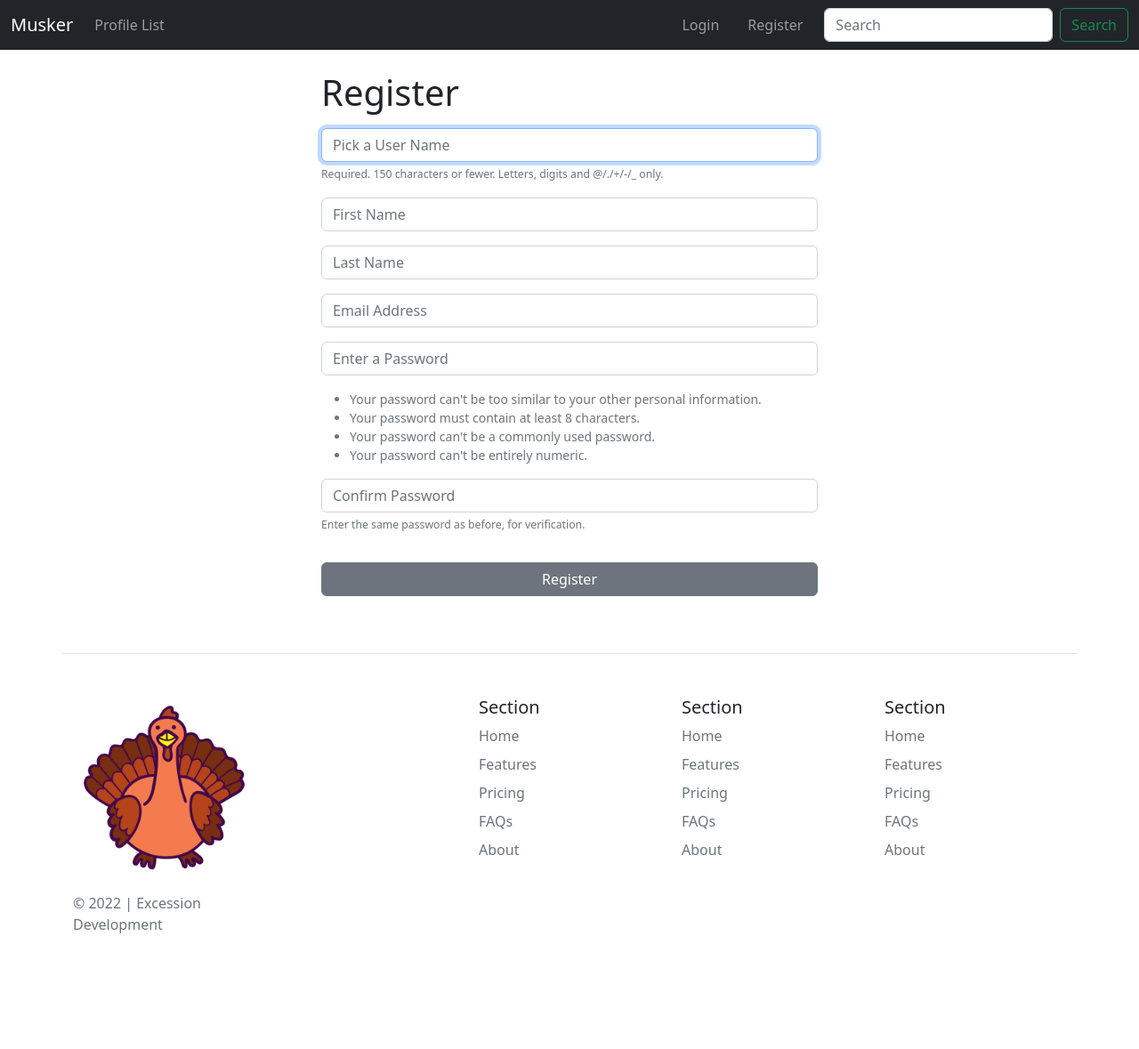
After one commit to drobb2020/django-twitter-clone, a Django app: page /register/ in a window 1280 px wide. The commit adds this page. Shown: the whole page at 89% size. Run offline with Django 3.2, Linux system fonts and the light colour scheme.

Commit message:
registration working

```diff
--- a/musker/social_media/musker/forms.py
+++ b/musker/social_media/musker/forms.py
@@ -1,4 +1,6 @@
 from django import forms
+from django.contrib.auth.forms import UserCreationForm
+from django.contrib.auth.models import User
 from musker.models import Meep
 
 
@@ -14,3 +16,61 @@ class MeepForm(forms.ModelForm):
     class Meta:
         model = Meep
         exclude = ("user",)
+
+
+class SignUpForm(UserCreationForm):
+    email = forms.EmailField(
+        label="",
+        widget=forms.TextInput(
+            attrs={"class": "form-control", "placeholder": "Email Address"}
+        ),
+    )
+    first_name = forms.CharField(
+        label="",
+        max_length=100,
+        widget=forms.TextInput(
+            attrs={"class": "form-control", "placeholder": "First Name"}
+        ),
+    )
+    last_name = forms.CharField(
+        label="",
+        max_length=100,
+        widget=forms.TextInput(
+            attrs={"class": "form-control", "placeholder": "Last Name"}
+        ),
+    )
+
+    class Meta:
+        model = User
+        fields = (
+            "username",
+            "first_name",
+            "last_name",
+            "email",
+            "password1",
+            "password2",
+        )
+
+    def __init__(self, *args, **kwargs):
+        super(SignUpForm, self).__init__(*args, **kwargs)
+
+        self.fields["username"].widget.attrs["class"] = "form-control"
+        self.fields["username"].widget.attrs["placeholder"] = "Pick a User Name"
+        self.fields["username"].label = ""
+        self.fields[
+            "username"
+        ].help_text = '<span class="form-text text-muted"><small>Required. 150 characters or fewer. Letters, digits and @/./+/-/_ only.</small></span>'
+
+        self.fields["password1"].widget.attrs["class"] = "form-control"
+        self.fields["password1"].widget.attrs["placeholder"] = "Enter a Password"
+        self.fields["password1"].label = ""
+        self.fields[
+            "password1"
+        ].help_text = "<ul class=\"form-text text-muted small\"><li>Your password can't be too similar to your other personal information.</li><li>Your password must contain at least 8 characters.</li><li>Your password can't be a commonly used password.</li><li>Your password can't be entirely numeric.</li></ul>"
+
+        self.fields["password2"].widget.attrs["class"] = "form-control"
+        self.fields["password2"].widget.attrs["placeholder"] = "Confirm Password"
+        self.fields["password2"].label = ""
+        self.fields[
+            "password2"
+        ].help_text = '<span class="form-text text-muted"><small>Enter the same password as before, for verification.</small></span>'
--- a/musker/social_media/musker/urls.py
+++ b/musker/social_media/musker/urls.py
@@ -8,4 +8,5 @@ urlpatterns = [
     path('profile/<int:pk>/', views.profile, name='profile'),
     path('login/', views.login_user, name='login'),
     path('logout/', views.logout_user, name='logout'),
+    path('register/', views.register_user, name='register'),
 ]
--- a/musker/social_media/musker/views.py
+++ b/musker/social_media/musker/views.py
@@ -1,7 +1,9 @@
 from django.contrib import messages
 from django.contrib.auth import authenticate, login, logout
+
+# from django.contrib.auth.forms import UserCreationForm
 from django.shortcuts import redirect, render
-from musker.forms import MeepForm
+from musker.forms import MeepForm, SignUpForm
 from musker.models import Meep, Profile
 
 
@@ -57,6 +59,24 @@ def profile(request, pk):
         return redirect("index")
 
 
+def register_user(request):
+    form = SignUpForm()
+    if request.method == "POST":
+        form = SignUpForm(request.POST)
+        if form.is_valid():
+            form.save()
+            username = form.cleaned_data["username"]
+            password = form.cleaned_data["password1"]
+            user = authenticate(username=username, password=password)
+            login(request, user)
+            messages.success(
+                request, ("Your account has been created. Welcome to Musker.")
+            )
+            return redirect("index")
+    context = {"form": form}
+    return render(request, "musker/register.html", context)
+
+
 def login_user(request):
     if request.method == "POST":
         username = request.POST["username"]
--- /dev/null
+++ b/musker/social_media/templates/musker/register.html
@@ -0,0 +1,14 @@
+{% extends "base.html" %}
+
+{% block content %}
+
+<div class="col-md-6 offset-md-3">
+    <h1 class="mb-3">Register</h1>
+    <form action="" method="POST">
+        {% csrf_token %}
+        {{ form.as_p }}
+        <button type="submit" class="btn btn-secondary my-3 w-100">Register</button>
+    </form>
+</div>
+
+{% endblock content %}
--- a/musker/social_media/templates/partials/navbar.html
+++ b/musker/social_media/templates/partials/navbar.html
@@ -24,6 +24,9 @@
         <li class="nav-item">
           <a href="{% url 'login' %}" class="nav-link me-3">Login</a>
         </li>
+        <li class="nav-item">
+          <a href="{% url 'register' %}" class="nav-link me-3">Register</a>
+        </li>
         {% endif %}
       </ul>
       <form class="d-flex" role="search">
```
